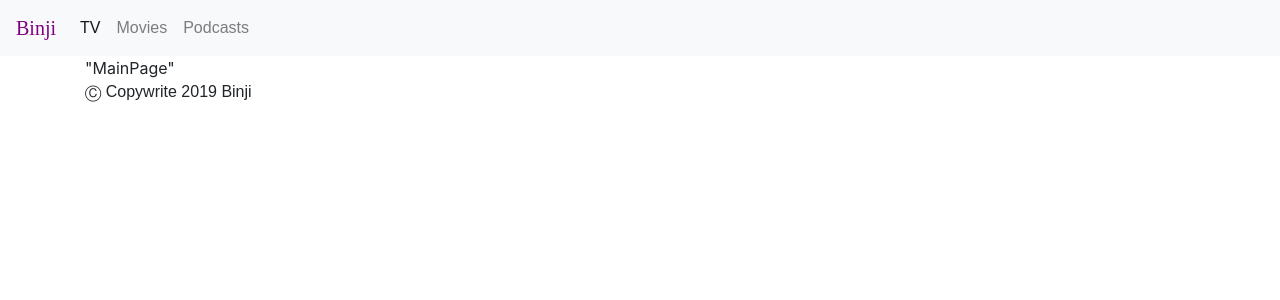
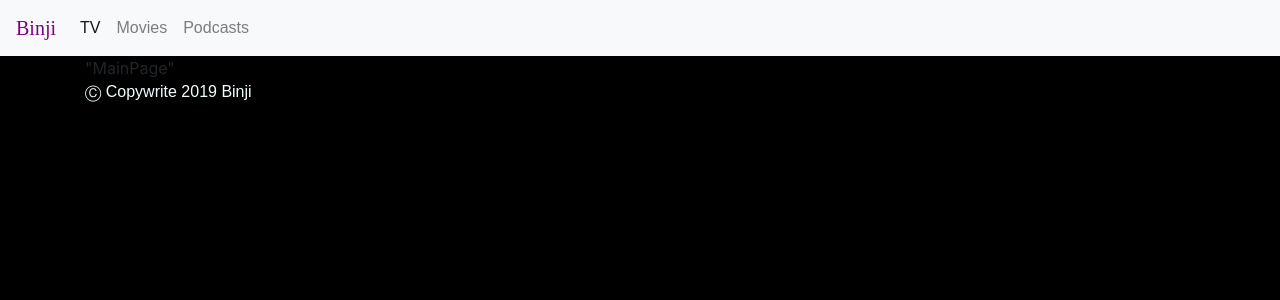
Before and after one commit to robconway12/Binji, a React (Create React App) app: page / in a window 1280 px wide. Shown: the top 300 px of the page. Built offline with nearby package versions, Linux system fonts and the light colour scheme.

Commit message:
added background

```diff
--- a/src/index.css
+++ b/src/index.css
@@ -19,10 +19,15 @@ code {
   font-family: 'Oleo Script', cursive;
 }
 
+body {
+  background-color: black;
+}
+
 .navbar-nav{
   font-family: 'Saira Extra Condensed', sans-serif;
 }
 
 #footer-copywrite {
   font-family: 'Saira Extra Condensed', sans-serif;
+  color: azure;
 }
```
